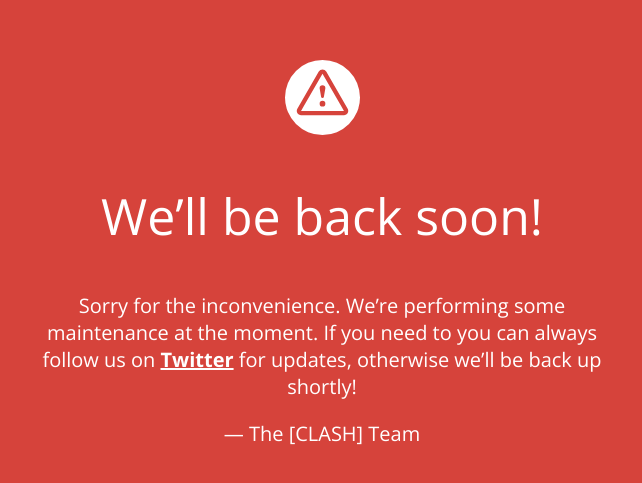
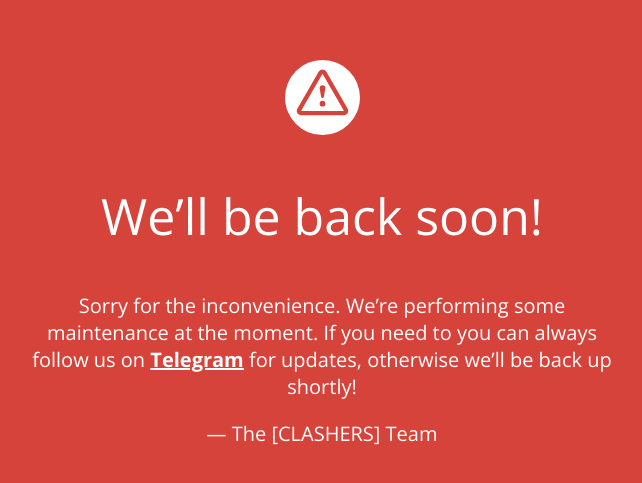
Before and after one commit to clash-id-repo/page-vpn-, a plain HTML site: page index.html in a window 1280 px wide. Shown: the part 147-630 px from the top of the page, without its empty margins (318-960 px from the left). Drawn offline with nearby package versions, Linux system fonts and the light colour scheme.

Commit message:
Update index.html

```diff
--- a/index.html
+++ b/index.html
@@ -20,7 +20,7 @@
     <svg xmlns="http://www.w3.org/2000/svg" viewBox="0 0 202.24 202.24"><defs><style>.cls-1{fill:#fff;}</style></defs><title>Asset 3</title><g id="Layer_2" data-name="Layer 2"><g id="Capa_1" data-name="Capa 1"><path class="cls-1" d="M101.12,0A101.12,101.12,0,1,0,202.24,101.12,101.12,101.12,0,0,0,101.12,0ZM159,148.76H43.28a11.57,11.57,0,0,1-10-17.34L91.09,31.16a11.57,11.57,0,0,1,20.06,0L169,131.43a11.57,11.57,0,0,1-10,17.34Z"/><path class="cls-1" d="M101.12,36.93h0L43.27,137.21H159L101.13,36.94Zm0,88.7a7.71,7.71,0,1,1,7.71-7.71A7.71,7.71,0,0,1,101.12,125.63Zm7.71-50.13a7.56,7.56,0,0,1-.11,1.3l-3.8,22.49a3.86,3.86,0,0,1-7.61,0l-3.8-22.49a8,8,0,0,1-.11-1.3,7.71,7.71,0,1,1,15.43,0Z"/></g></g></svg>
     <h1>We&rsquo;ll be back soon!</h1>
     <div>
-        <p>Sorry for the inconvenience. We&rsquo;re performing some maintenance at the moment. If you need to you can always follow us on <a href="http://www.twitter.com/unwantedundead">Twitter</a> for updates, otherwise we&rsquo;ll be back up shortly!</p>
-        <p>&mdash; The [CLASH] Team</p>
+        <p>Sorry for the inconvenience. We&rsquo;re performing some maintenance at the moment. If you need to you can always follow us on <a href="http://www.t.me/VPN_CLASH_ID">Telegram</a> for updates, otherwise we&rsquo;ll be back up shortly!</p>
+        <p>&mdash; The [CLASHERS] Team</p>
     </div>
 </article>
```
